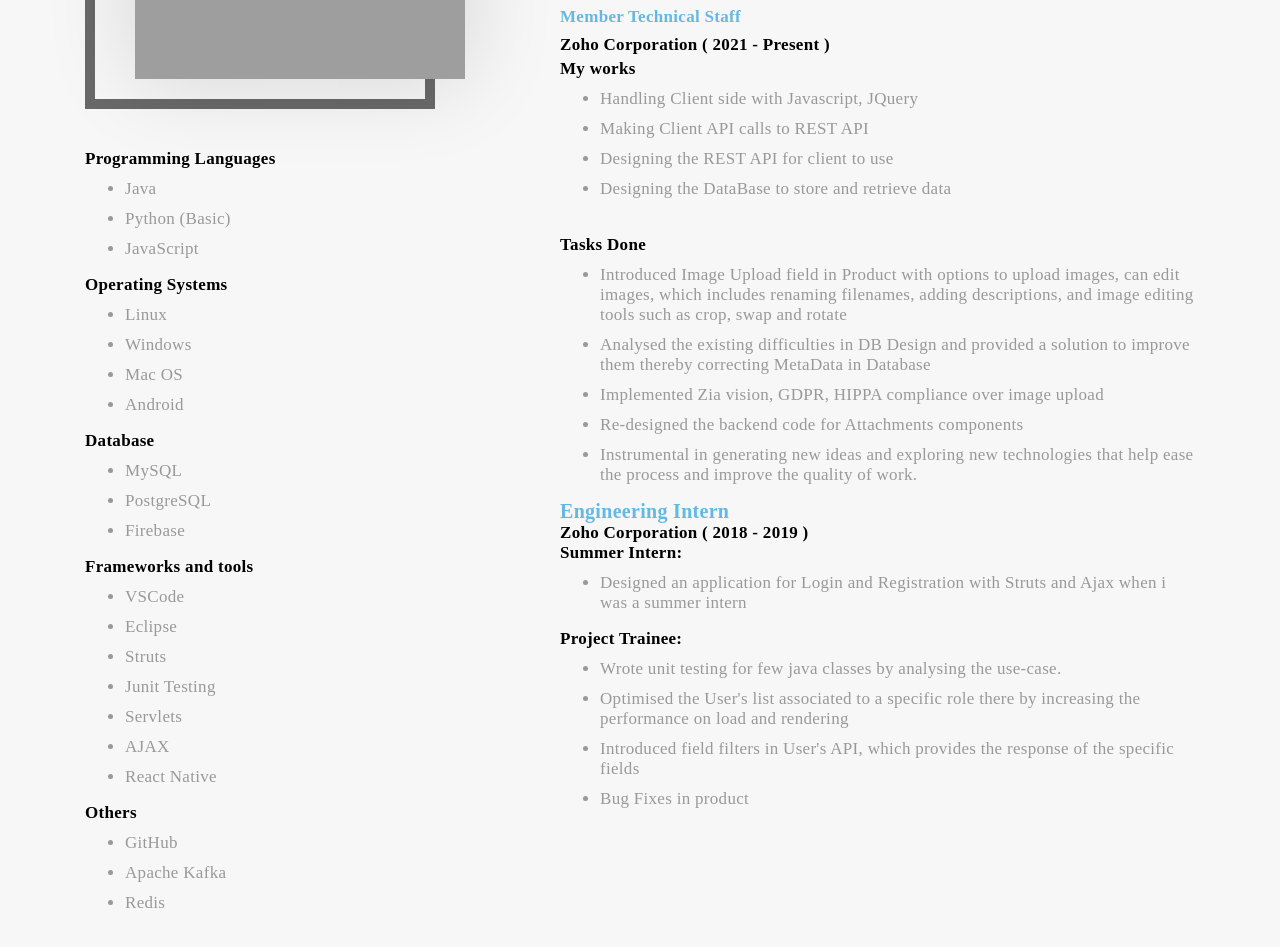
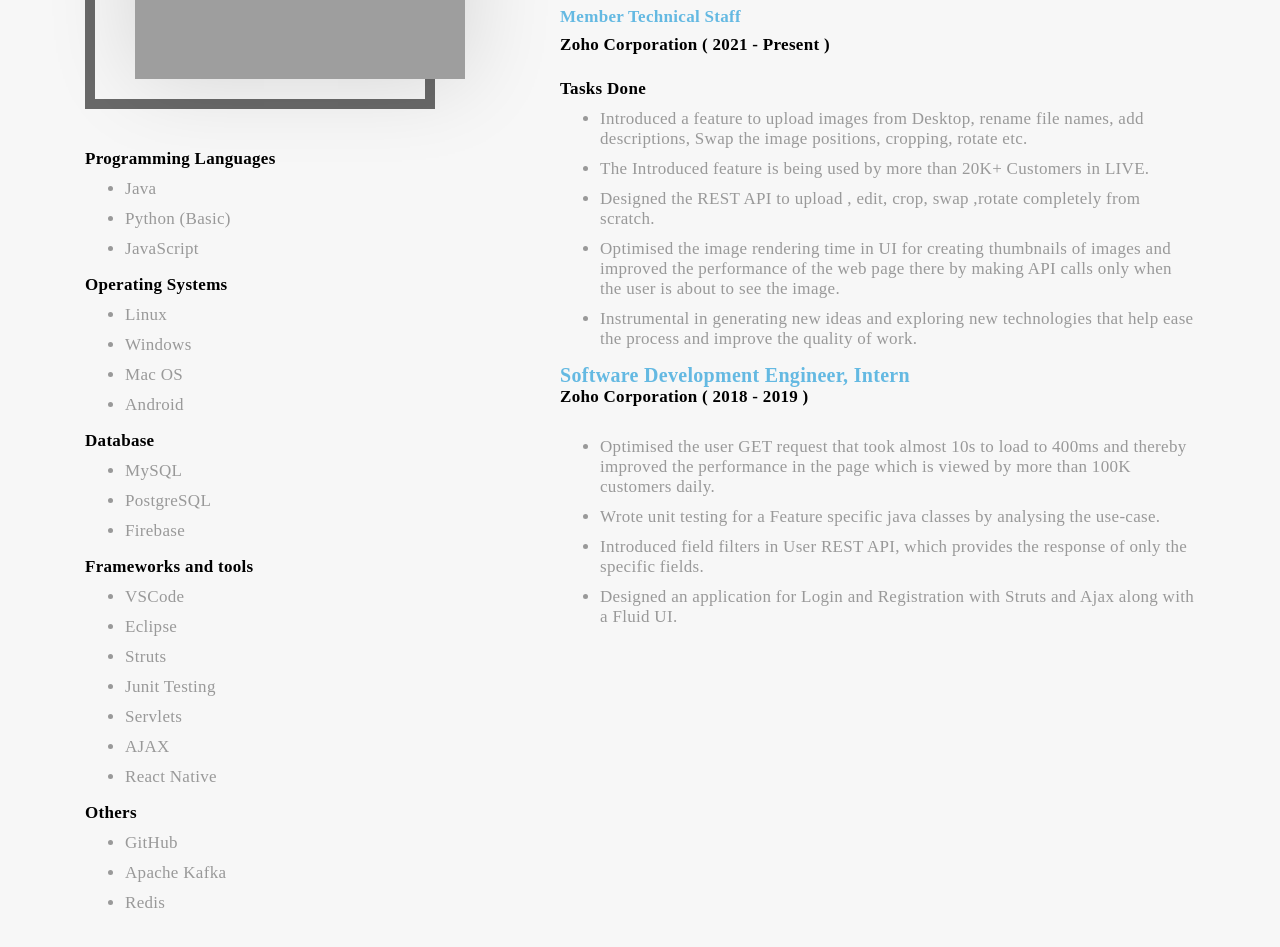
Before and after one commit to ahinshapiro/ahinshapiro.github.io, a plain HTML site: page index.html in a window 1280 px wide. Shown: the part 1171-2118 px from the top of the page. Drawn offline with Linux system fonts and the light colour scheme; grey boxes are pictures that could not be loaded; files whose address does not match are found by name; a web font is replaced by a local one.

Commit message:
Acheivement changes

```diff
--- a/index.html
+++ b/index.html
@@ -107,34 +107,23 @@
                      <p class="separator fChange">  A technology enthusiast. An enthusiastic team player and perceptive thinker. A quick learner with a can-do attitude. Love experimenting and exploring new technologies. I have developed apps on various platforms like Mobile, web and Hybrid Apps. Looking for development opportunities to apply my skills and experience in building scalable products & systems. </p>
                      <p class="p-heading fw900 cBlack fChange">Experiences</p>
                      <p class="separator fw900 fChange"> <span class="fChange" style="color: #64b9e2">Member Technical Staff</span> <br> <span class="cBlack fChange">Zoho Corporation ( 2021 - Present )</span></p>
-                     <span class="fw900 cBlack fChange">My works</span><br>
-                     <ul>
-                        <li>Handling Client side with Javascript, JQuery</li>
-                        <li>Making Client API calls to REST API</li>
-                        <li>Designing the REST API for client to use</li>
-                        <li>Designing the DataBase to store and retrieve data</li>
-                     </ul>
                      <br>
                      <span class="cBlack fw900 fChange"> Tasks Done</span><br>
                      <ul>
-                        <li>Introduced Image Upload field in Product with options to upload images, can edit images, which includes renaming filenames, adding descriptions, and image editing tools such as crop, swap and rotate</li>
-                        <li>Analysed the existing difficulties in DB Design and provided a solution to improve them thereby correcting MetaData in Database</li>
-                        <li>Implemented Zia vision, GDPR, HIPPA compliance over image upload</li>
-                        <li>Re-designed the backend code for Attachments components</li>
+                        <li>Introduced a feature to upload images from Desktop, rename file names, add descriptions, Swap the image positions, cropping, rotate etc.</li>
+                        <li>The Introduced feature is being used by more than 20K+ Customers in LIVE.</li>
+                        <li>Designed the REST API to upload , edit, crop, swap ,rotate completely from scratch.</li>
+                        <li>Optimised the image rendering time in UI for creating thumbnails of images and improved the performance of the web page there by making API calls only when the user is about to see the image.</li>
                         <li>Instrumental in generating new ideas and exploring new technologies that help ease the process and improve the quality of work.</li>
                      </ul>
                      <span>
-                        <span class="cBlack separator fw900 fChange" style="font-size: 20px;color: #64b9e2;"> Engineering Intern </span><br><span class="cBlack separator fw900 fChange"> Zoho Corporation  ( 2018 - 2019 )</span><br>
-                        <span class="cBlack separator fw900 fChange">Summer Intern:</span><br>
+                        <span class="cBlack separator fw900 fChange" style="font-size: 20px;color: #64b9e2;"> Software Development Engineer, Intern </span><br><span class="cBlack separator fw900 fChange"> Zoho Corporation  ( 2018 - 2019 )</span><br>
+                        <br>
                         <ul>
-                           <li>Designed an application for Login and Registration with Struts and Ajax when i was a summer intern</li>
-                        </ul>
-                        <span class="cBlack separator fw900 fChange">Project Trainee:</span><br>
-                        <ul>
-                           <li>Wrote unit testing for few java classes by analysing the use-case.</li>
-                           <li>Optimised the User's list associated to a specific role there by increasing the performance on load and rendering</li>
-                           <li>Introduced field filters in User's API, which provides the response of the specific fields</li>
-                           <li>Bug Fixes in product</li>
+                           <li>Optimised the user GET request that took almost 10s to load to 400ms and thereby improved the performance in the page which is viewed by more than 100K customers daily.</li>
+                           <li>Wrote unit testing for a Feature specific java classes by analysing the use-case.</li>
+                           <li>Introduced field filters in User REST API, which provides the response of only the specific fields.</li>
+                           <li>Designed an application for Login and Registration with Struts and Ajax along with a Fluid UI.</li>
                         </ul>
                      </span>
                   </div>
```
